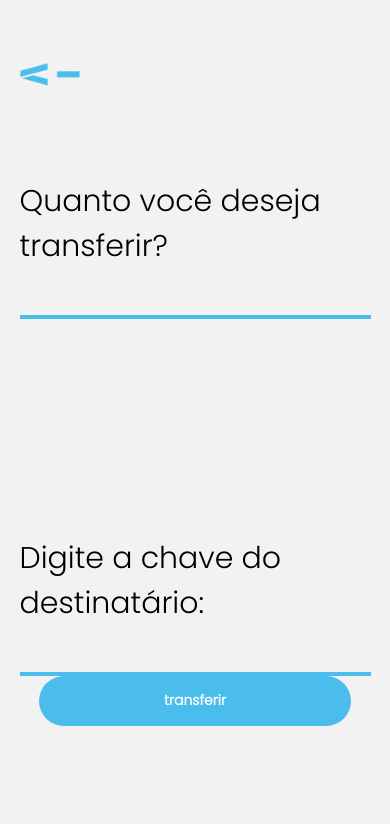
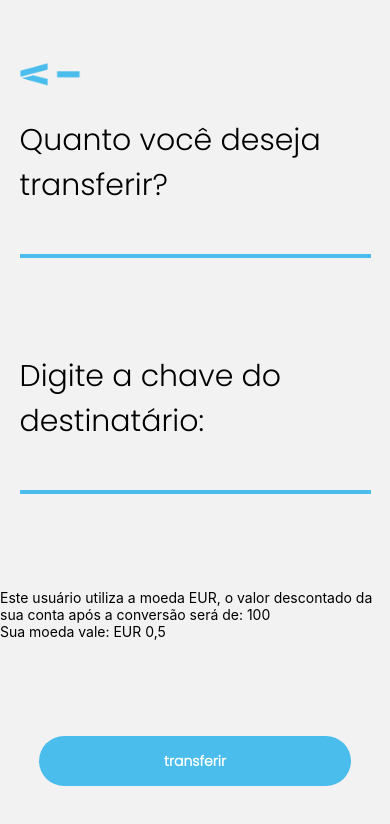
Before and after one commit to rafaelFacundo/bank_app_mobile, a React Native app: screen /InitialScreen in a window 390 px wide. Shown: the top 824 px of the page. Built offline with nearby package versions, Linux system fonts and the light colour scheme.

Commit message:
transferer escreen design done

```diff
--- a/src/screens/transferScreen/index.tsx
+++ b/src/screens/transferScreen/index.tsx
@@ -1,7 +1,7 @@
 import React, { useState } from "react";
 import Container from "../../components/Container";
 import ArrowBackButton from "../../components/ArrowBack";
-import { View } from "react-native";
+import { Text, View } from "react-native";
 import QuestionText from "../../components/QuestionText";
 import MuInput from "../../components/MuInput";
 import styles from "./styles";
@@ -43,9 +43,15 @@ const TransferScreen: React.FC<Props> = ({ navigation }) => {
           <View style={styles.inputView}>
             <MuInput setState={setAmountToTransfer} state={amountToTransfer} />
           </View>
-
-          <MuButton text={"transferir"} onPress={() => {}} />
         </View>
+        <View>
+          <Text>
+            Este usuário utiliza a moeda EUR, o valor descontado da sua conta
+            após a conversão será de: 100
+          </Text>
+          <Text>Sua moeda vale: EUR 0,5</Text>
+        </View>
+        <MuButton text={"transferir"} onPress={() => {}} />
       </View>
     </Container>
   );
```
Also changed, not shown: assets/arrow_back_white.png (added).
